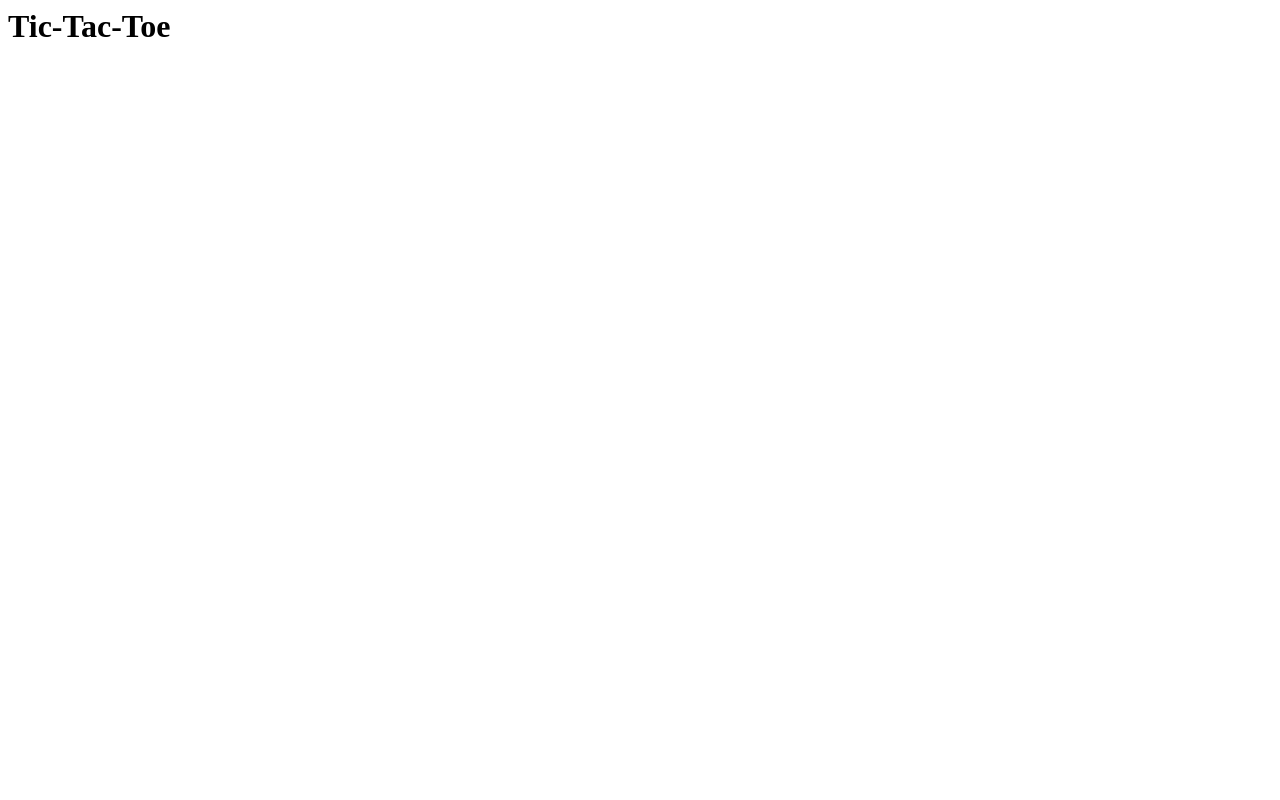
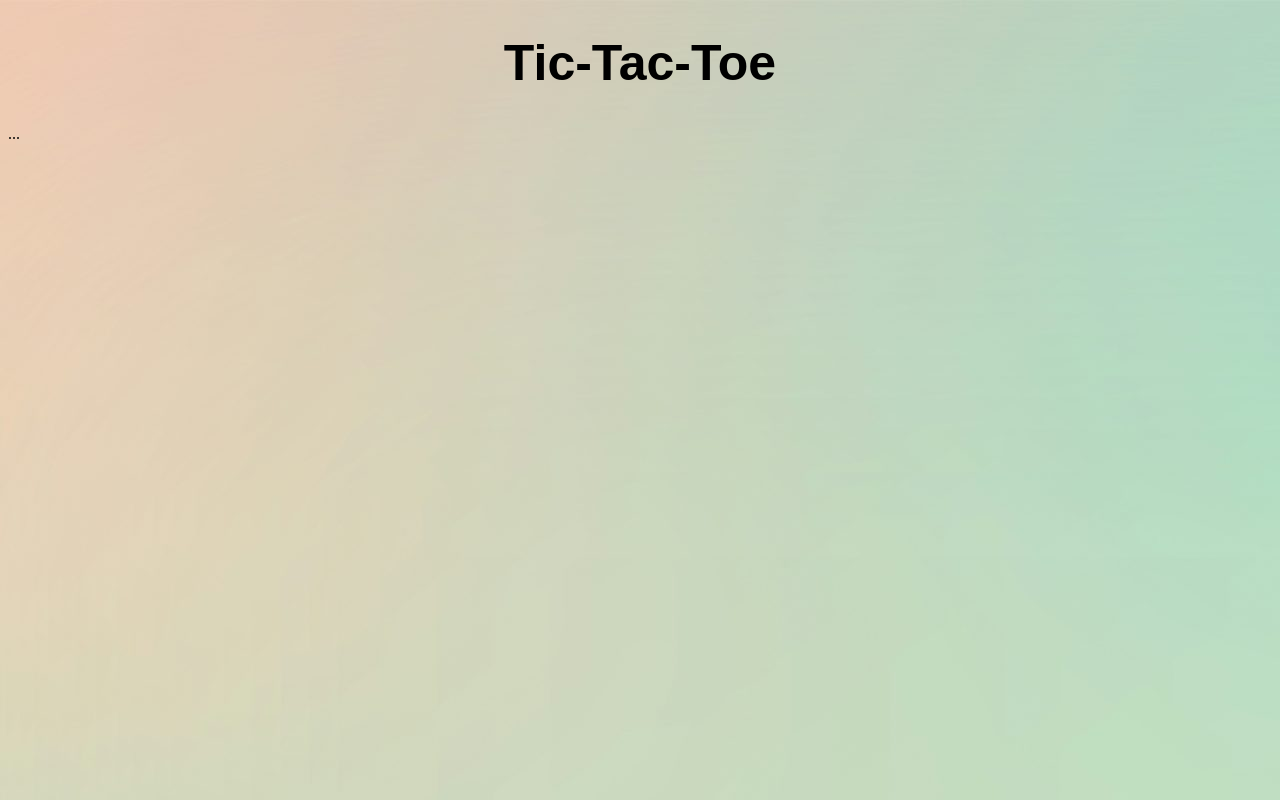
Before and after one commit to sburtenshaw93/Tic-Tac-Toe, a plain HTML site: page index.html in a window 1280 px wide. Drawn offline with Linux system fonts and the light colour scheme.

Commit message:
Created a simple background image and name of the game for the top middle of the page

```diff
--- a/index.css
+++ b/index.css
@@ -0,0 +1,9 @@
+html {
+    background-image: url("backgroundimage.jpeg");
+}
+h1 {
+    text-align: center;
+    font-size: 50px;
+    font-family: sans-serif;
+
+}
--- a/index.html
+++ b/index.html
@@ -1,7 +1,22 @@
+<!DOCTYPE html>
+<html lang="en">
+    <head>
+        <meta charset="UTF-8">
+        <title>Tic-Tac_Toe</title>
+        <link rel="stylesheet" href="index.css">
+    </head>
 <body>
+    <h1 ref="logo">Tic-Tac-Toe</h1>
+
 <header>
 
-    <h1>Tic-Tac-Toe</h1>
 </header>
+<main>
+    <section id="home"> ... </section>
+    <section id="game" style="display:none"
+</main>
 
 </body>
+
+
+</html>
```
Also changed, not shown: backgroundimage.jpeg (added), 1 other file.
